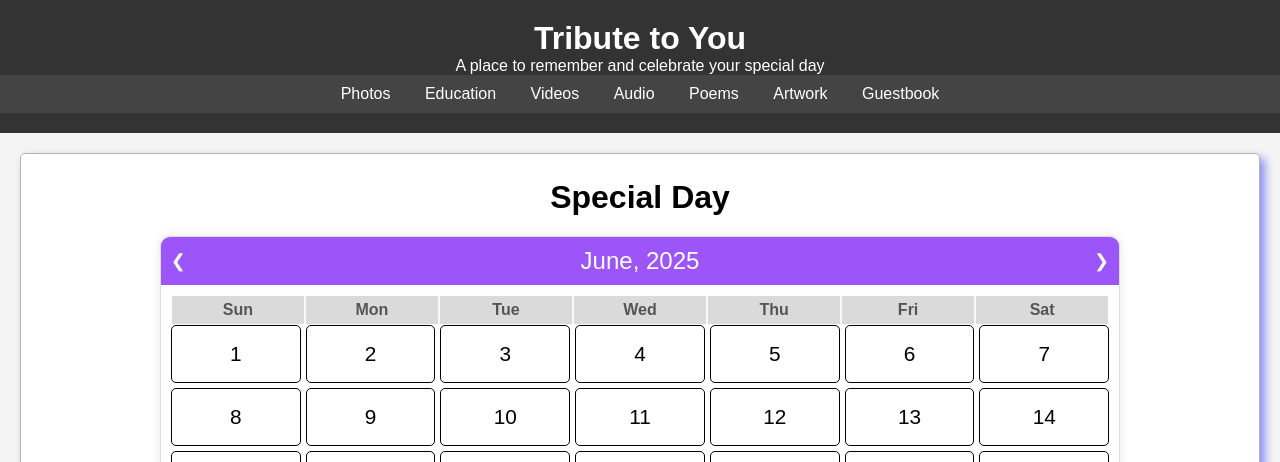
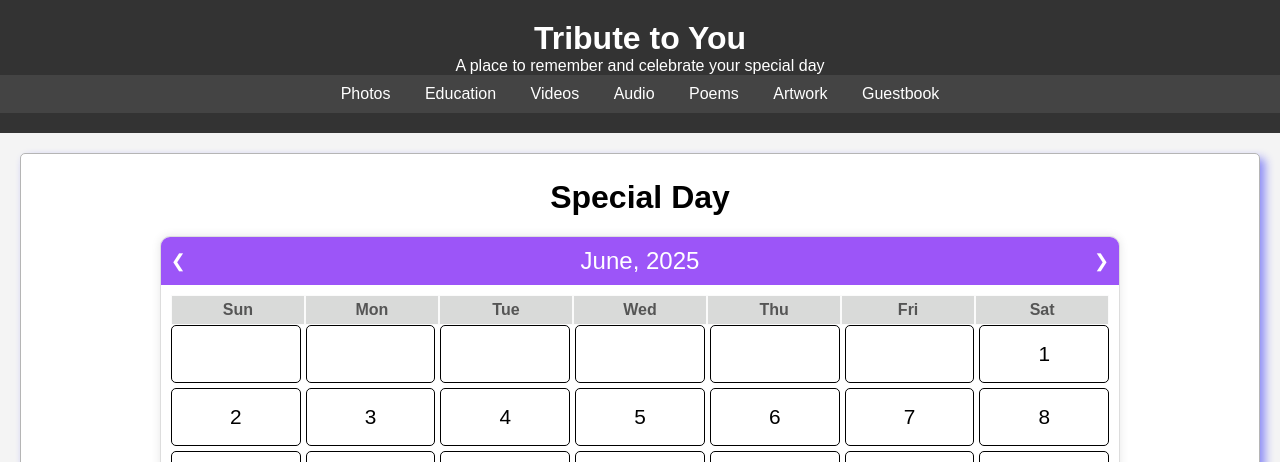
Before and after one commit to SurajitMaji/tribute, a plain HTML site: page index.html in a window 1280 px wide. Shown: the top 462 px of the page. Drawn offline with Linux system fonts and the light colour scheme; a web font is replaced by a local one.

Commit message:
Update index.html

```diff
--- a/index.html
+++ b/index.html
@@ -55,6 +55,12 @@
                     <div>Sat</div>
                 </div>
                 <div id="calendarGrid" class="days-grid">
+                    <div class="empty"> </div>
+                    <div class="empty"> </div>
+                    <div class="empty"> </div>
+                    <div class="empty"> </div>
+                    <div class="empty"> </div>
+                    <div class="empty"> </div>
                     <div>1</div>
                     <div>2</div>
                     <div>3</div>
```
